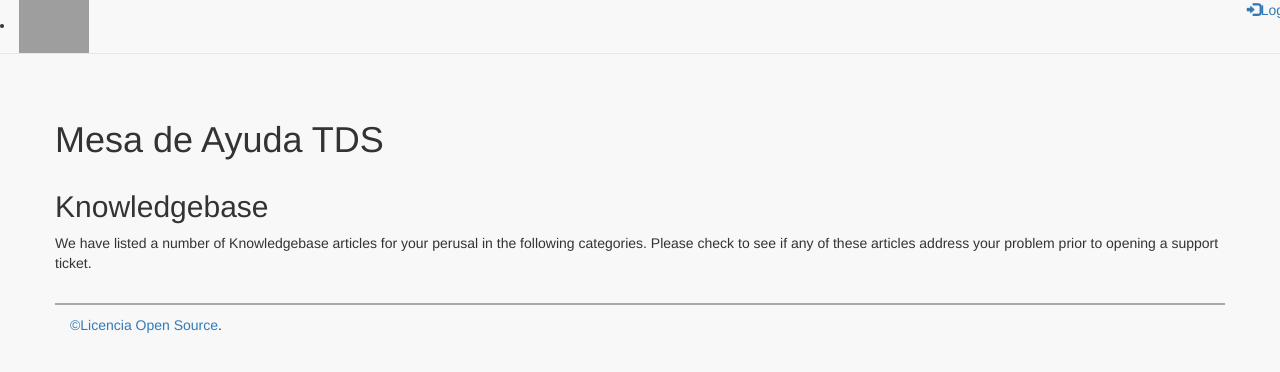
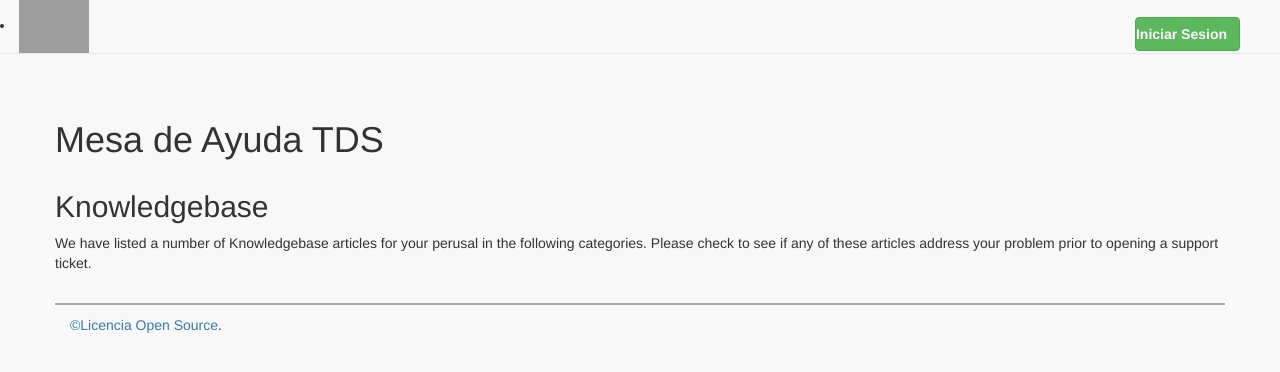
Before and after one commit to Jpvillegas/HDSENA, a Django app: page /kb/ in a window 1280 px wide. Shown: the top 372 px of the page. Run offline with Django 3.2, Linux system fonts and the light colour scheme; data that the repository does not hold is empty; parts of the project's set-up code (start-up, migrations or seed data) failed here and were passed over; some libraries are stand-ins or nearby versions; grey boxes are pictures that could not be loaded.

Commit message:
navfinal

```diff
--- a/helpdesk/templates/helpdesk/navigation.html
+++ b/helpdesk/templates/helpdesk/navigation.html
@@ -97,8 +97,8 @@
             </ul>
             <!-- /.navbar-top-links -->
             {% else %}
-                {# Public menu #}
-                <ul id="dropdown" class="nav navbar-nav pull-xs-left">
+                 {# Public menu #}
+                <ul id="dropdown" class="nav navbar-nav navbar-right" padding="100px">
                     {% if helpdesk_settings.HELPDESK_ALLOW_NON_STAFF_TICKET_UPDATE %}
                         <li><a href='{% url 'helpdesk:dashboard' %}'>{% trans "Dashboard" %}</a></li>
                         <li><a href='{% url 'helpdesk:submit' %}'>{% trans "Registrar Ticket" %}</a></li>
@@ -109,16 +109,11 @@
 
                     {% endif %}
 
-
                      <!--{% if helpdesk_settings.HELPDESK_KB_ENABLED %}<li><a href=''>{% trans "Knowledgebase (Inhabilitado)" %}</a></li>{% endif %}  {% url 'helpdesk:kb_index' %} -->
                 </ul>
 
-                {% if not request.path == '/helpdesk/login/' or user.is_authenticated %}
-
-                    <ul class="nav navbar-nav navbar-right  padding-top: 100px;"  >
-                       {% if user.is_authenticated %}<a href='{% url 'helpdesk:logout' %}'>{% trans "Salir" %}</a>{% else %}<a href='{% url 'helpdesk:login' %}?next={% if next %}{{ next|escape }}{% else %}{% url 'helpdesk:home' %}{% endif %}'><span class="glyphicon glyphicon-log-in"></span>{% trans "Login" %}</a>{% endif %}
-                    </ul>
-
+                    {% if not request.path == '/helpdesk/login/' or user.is_authenticated %}
+                        <button class="nav navbar-nav navbar-right btn btn-success" type="button" width="70px" style="margin-top:17px; margin-right: 40px">{% if user.is_authenticated %}<a style="text-decoration:none; color:white;" href='{% url 'helpdesk:logout' %}'>{% trans "Salir" %}</a>{% else %}<a style="text-decoration:none; color:white;" href='{% url 'helpdesk:login' %}?next={% if next %}{{ next|escape }}{% else %}{% url 'helpdesk:home' %}{% endif %}'><strong>{% trans "Iniciar Sesion" %}</strong></a>{% endif %}</button>
                     {% endif %}
             {% endif %}
             </div>
```
